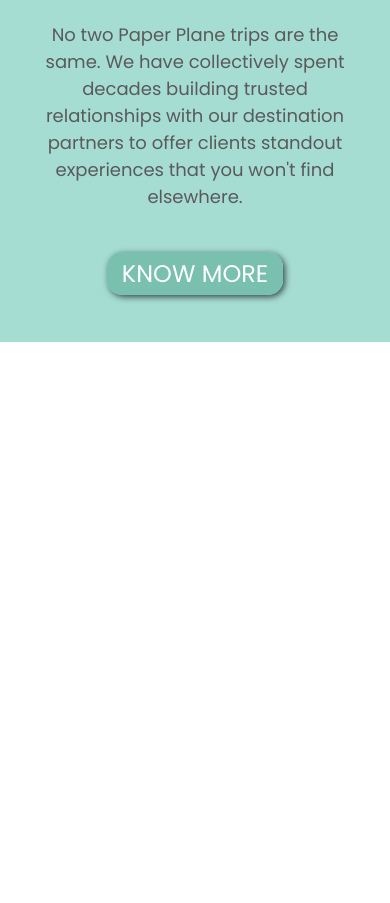
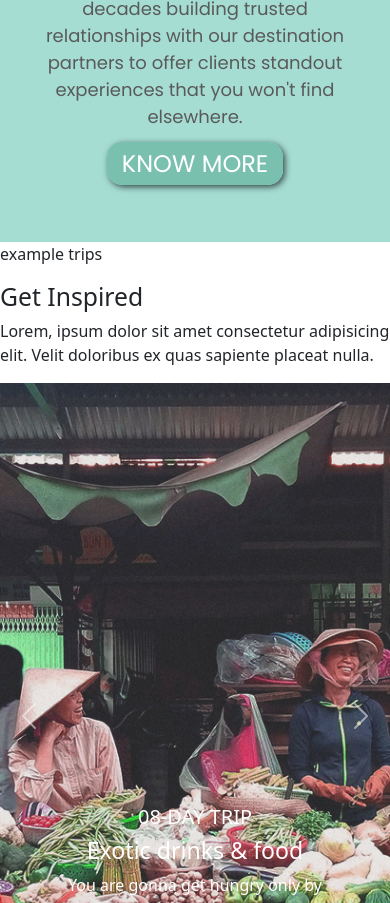
Before and after one commit to Escobar-Gonzalo/pre-entrega2-escobar, a plain HTML site: page index.html in a window 390 px wide. Shown: the part 1097-2000 px from the top of the page. Drawn offline with nearby package versions, Linux system fonts and the light colour scheme.

Commit message:
comienzo de responsive de sction02 de index

```diff
--- a/css/style.css
+++ b/css/style.css
@@ -11,7 +11,7 @@
 .wraper01{
     display: grid;
     width:100%;
-    height: 100vh;
+    height: 100%;
     grid-template-columns: 100%;
     grid-template-rows: 620px 1000px 500px;}
 
@@ -129,8 +129,7 @@
     align-items: center;
     background-color: #a5ddd3;
     text-align: center;
-    padding-left: 16px;
-    padding-right: 16px;}
+    padding: 40px 16px 40px 16px;}
 
 .font{
     color: rgb(90, 90, 90);
@@ -170,6 +169,13 @@
     background-color: #79C0AF;;
     padding: 5px 15px 5px 15px;
     box-shadow: 2px 2px 6px rgba(0, 0, 0, 0.674);}
+
+.section02{
+    display: grid;
+    grid-template-columns: 100%;
+    grid-template-rows: auto auto;
+}
+
 
                    /* About-Us.html */
 
--- a/index.html
+++ b/index.html
@@ -40,7 +40,59 @@
             <p class="s02Text font">No two Paper Plane trips are the same. We have collectively spent decades building trusted relationships with our destination partners to offer clients standout experiences that you won't find elsewhere. </p>
             <div class="kMoreButton"><a href="./pages/AboutUs.html">Know More</a></div>
         </section>
-
+        <section class="section02">
+            <div class="s02Up">
+                <p class="s02UpTitle">example trips</p>
+                <h2 class="s02MainTitle">Get Inspired</h2>
+                <p class="s02text">Lorem, ipsum dolor sit amet consectetur adipisicing elit. Velit doloribus ex quas sapiente placeat nulla.</p>
+            </div>
+            <div class="s02Down">
+                <div id="carouselExampleCaptions" class="carousel slide">
+                    <div class="carousel-indicators">
+                        <button type="button" data-bs-target="#carouselExampleCaptions" data-bs-slide-to="0" class="active" aria-current="true" aria-label="Slide 1"></button>
+                        <button type="button" data-bs-target="#carouselExampleCaptions" data-bs-slide-to="1" aria-label="Slide 2"></button>
+                        <button type="button" data-bs-target="#carouselExampleCaptions" data-bs-slide-to="2" aria-label="Slide 3"></button>
+                    </div>
+                    <div class="carousel-inner">
+                        <div class="carousel-item active">
+                            <img src="./assets/img/article/art01.jpg" class="d-block w-100" alt="...">
+                        <div class="carousel-caption d-md-block">
+                            <h5 class="text-uppercase">10-day trip</h5>
+                            <h3>Emily in Urugay</h3>
+                            <p>Follow Emily's fun trip in South America, and meet some wonderfull people and a beautiful city</p>
+                            <div class="discTrip01"><a class="text-uppercase" href="./pages/TravelBlog.html#sAmerica">Discover Trip</a></div>
+                        </div>
+                        </div>
+                        <div class="carousel-item active">
+                            <img src="./assets/img/article/art02.jpg" class="d-block w-100" alt="...">
+                        <div class="carousel-caption d-md-block">
+                            <h5 class="text-uppercase">22-day trip</h5>
+                            <h3>Adventures in Congo</h3>
+                            <p>Discover some of the most fascinating tribes of Africa and learn about they ways and culture.</p>
+                            <div class="discTrip02"><a class="text-uppercase" href="./pages/TravelBlog.html#africa">Discover Trip</a></div>
+                        </div>
+                        </div>
+                        <div class="carousel-item active">
+                            <img src="./assets/img/article/art03.jpg" class="d-block w-100" alt="...">
+                        <div class="carousel-caption d-md-block">
+                            <h5 class="text-uppercase">08-day trip</h5>
+                        <h3>Exotic drinks & food</h3>
+                        <p>You are gonna get hungry only by reading this article. Great food, exotic drinks, and kind wonderfull people.</p>
+                        <div class="discTrip03"><a class="text-uppercase" href="./pages/TravelBlog.html#asia">Discover Trip</a></div>
+                        </div>
+                        </div>
+                    </div>
+                    <button class="carousel-control-prev" type="button" data-bs-target="#carouselExampleCaptions" data-bs-slide="prev">
+                        <span class="carousel-control-prev-icon" aria-hidden="true"></span>
+                        <span class="visually-hidden">Previous</span>
+                    </button>
+                    <button class="carousel-control-next" type="button" data-bs-target="#carouselExampleCaptions" data-bs-slide="next">
+                        <span class="carousel-control-next-icon" aria-hidden="true"></span>
+                        <span class="visually-hidden">Next</span>
+                    </button>
+                </div>
+            </div>
+        </section>
     </main>
     <footer class="footerCont">
 
```
